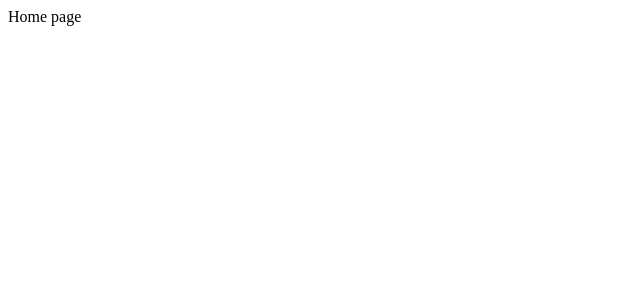
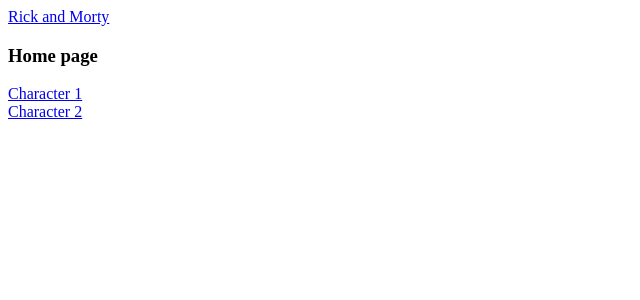
Before and after one commit to TomasiakM/rick-and-morty, a React (Vite) app: page / in a window 1280 px wide. Shown: the top 300 px of the page, without its empty margins (0-640 px from the left). Built offline with nearby package versions, Linux system fonts and the light colour scheme.

Commit message:
Add react-router & base routes

```diff
--- a/package.json
+++ b/package.json
@@ -11,7 +11,8 @@
   },
   "dependencies": {
     "react": "^18.3.1",
-    "react-dom": "^18.3.1"
+    "react-dom": "^18.3.1",
+    "react-router": "^7.1.3"
   },
   "devDependencies": {
     "@eslint/js": "^9.17.0",
--- a/src/App.tsx
+++ b/src/App.tsx
@@ -1,8 +1,18 @@
+import { BrowserRouter, Route, Routes } from 'react-router'
+import DefaultLayout from "./layouts/DefaultLayout"
+import Home from './pages/Home'
+import Character from "./pages/Character"
+
 function App() {
   return (
-    <div>
-      Home page
-    </div>
+    <BrowserRouter>
+      <Routes>
+        <Route path="/" element={<DefaultLayout />}>
+          <Route index element={<Home />} />
+          <Route path="/character/:id" element={<Character />} />
+        </Route>
+      </Routes>
+    </BrowserRouter>
   )
 }
 
--- /dev/null
+++ b/src/layouts/DefaultLayout.tsx
@@ -0,0 +1,17 @@
+import { Outlet, Link  } from 'react-router'
+
+function DefaultLayout() {
+
+  return (
+    <div>
+      <header>
+        <Link to="/">Rick and Morty</Link>
+      </header>
+      <main>
+        <Outlet />
+      </main>
+    </div>
+  )
+}
+
+export default DefaultLayout
--- /dev/null
+++ b/src/pages/Character.tsx
@@ -0,0 +1,11 @@
+import { useParams } from 'react-router'
+
+function Character() {
+  const { id } = useParams();
+
+  return (
+    <h3>Character {id}</h3>
+  )
+}
+
+export default Character
--- /dev/null
+++ b/src/pages/Home.tsx
@@ -0,0 +1,13 @@
+import { Link  } from 'react-router'
+
+function Home() {
+  return (
+    <>
+      <h3>Home page</h3>
+      <div><Link to='/character/1'>Character 1</Link></div>
+      <div><Link to='/character/2'>Character 2</Link></div>
+    </>
+  )
+}
+
+export default Home
```
Also changed, not shown: 1 other file (tests, documents, lock files or other folders).
